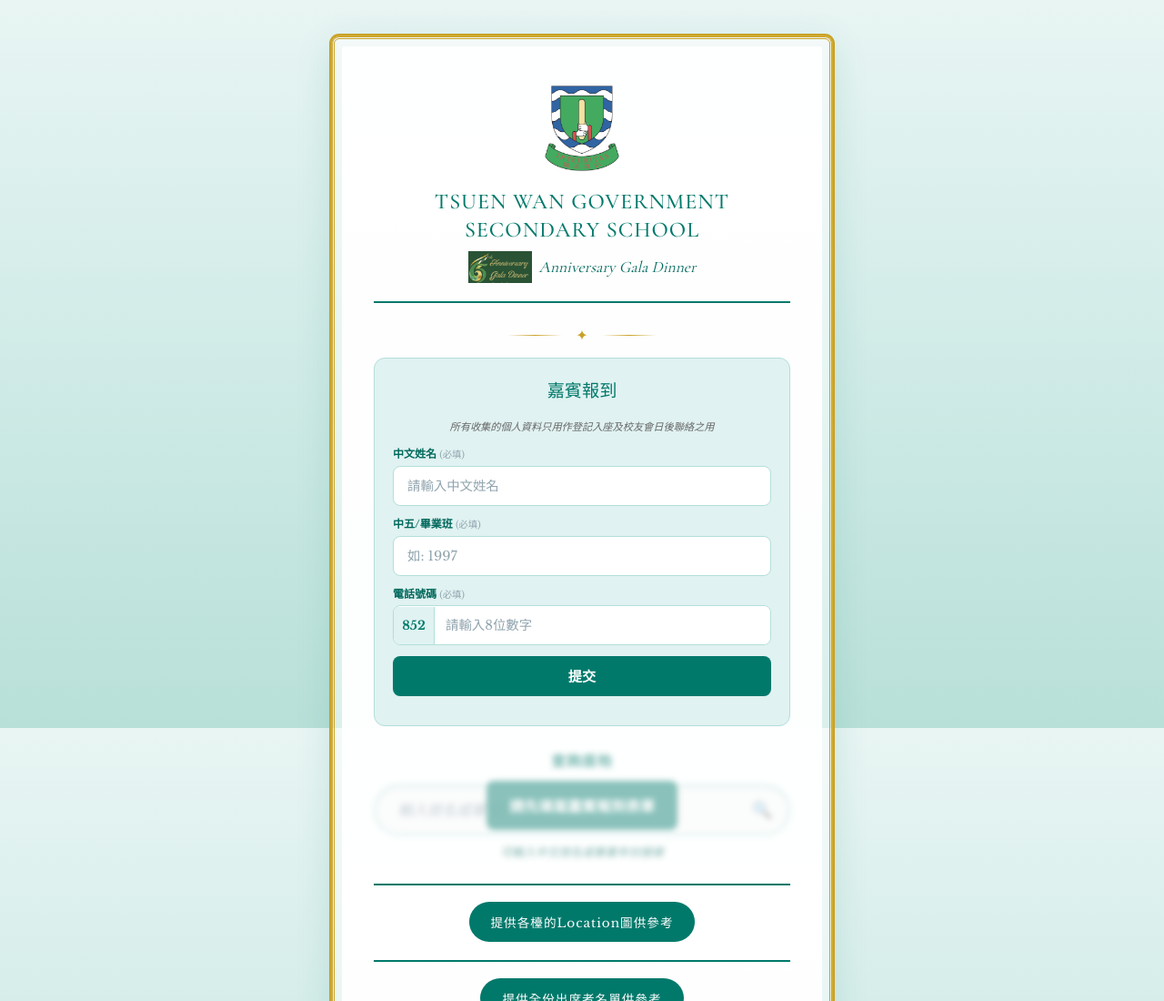
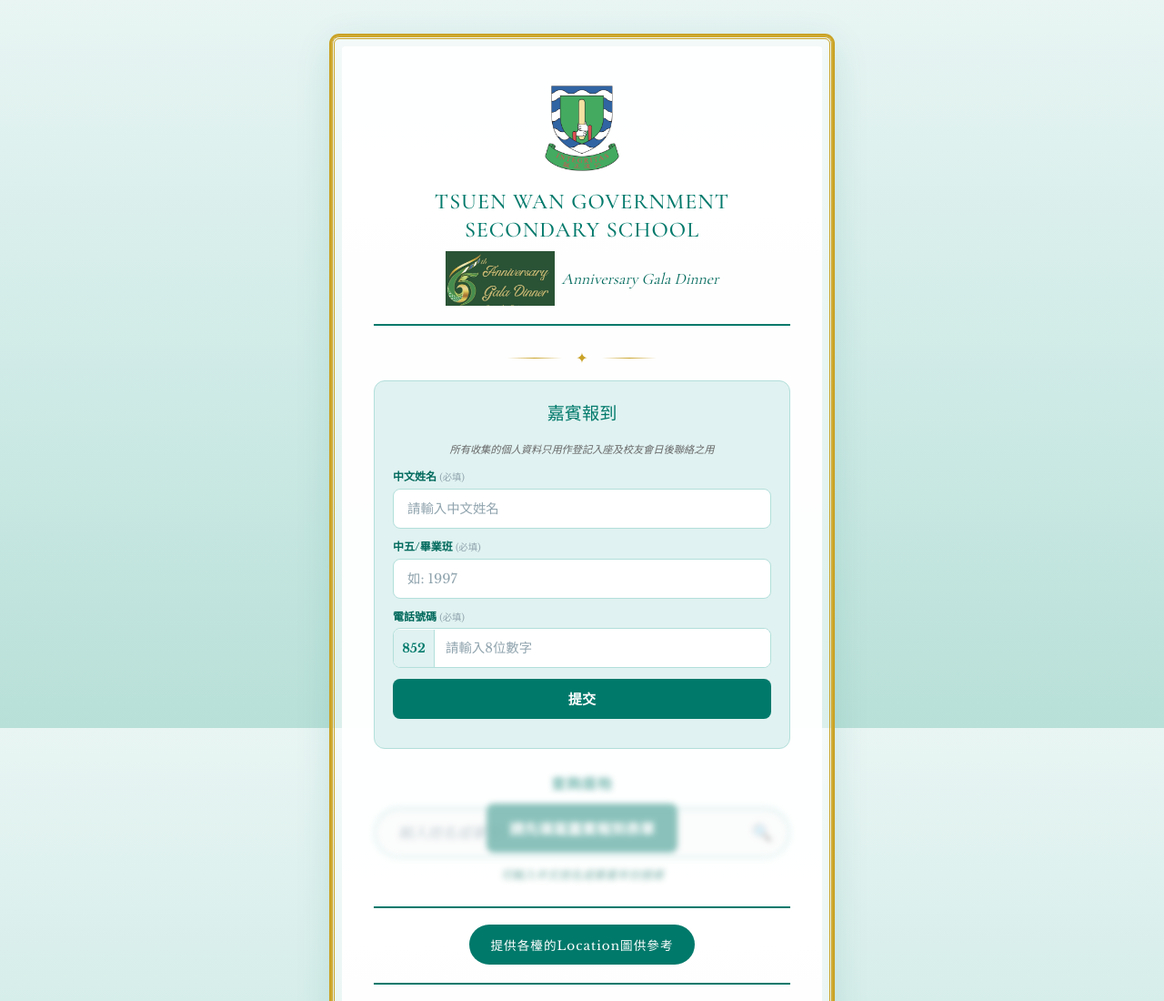
Before and after one commit to cartang0112/twgss_dinner, a plain HTML site: page index.html in a window 1280 px wide. Shown: the top 1100 px of the page at 91% size. Drawn offline with nearby package versions, Linux system fonts and the light colour scheme.

Commit message:
Revert to previous version

```diff
--- a/index.html
+++ b/index.html
@@ -83,9 +83,8 @@
         }
 
         .header .subtitle-logo {
-            height: 35px;
+            height: 60px;
             width: auto;
-            vertical-align: middle;
         }
 
         .school-badge {
@@ -672,7 +671,8 @@
                 <div class="header">
                     <h1>Tsuen Wan Government Secondary School</h1>
                     <p class="subtitle">
-                        <img src="reference.jpeg" alt="65th" class="subtitle-logo"> Anniversary Gala Dinner
+                        <img src="reference.jpeg" alt="65th" class="subtitle-logo">
+                        Anniversary Gala Dinner
                     </p>
                 </div>
 
```
